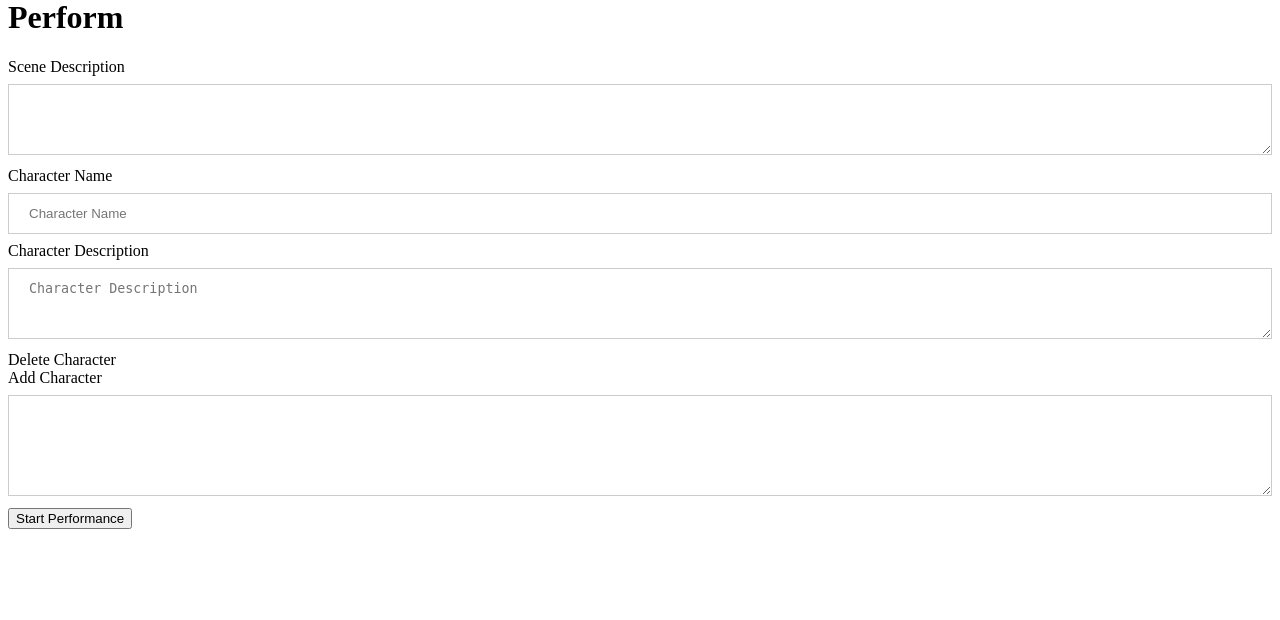
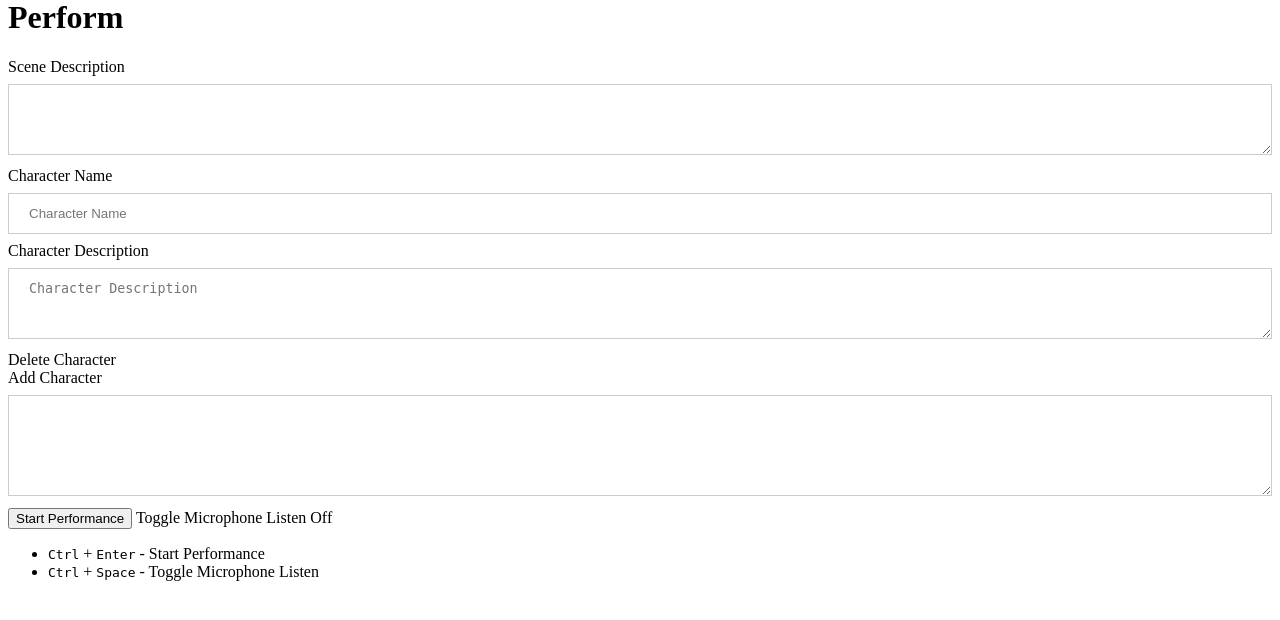
Before and after one commit to cammytown/bot-aukerman-ui, a Django app: page / in a window 1280 px wide. Shown: the part 56-676 px from the top of the page. Run offline with Django 4.2, Linux system fonts and the light colour scheme.

Commit message:
basic front-end features
start database
query status of performance (i.e. get current script)
begin hotkey implementation (start performance, mute mic)

```diff
--- /dev/null
+++ b/src/bot_aukerman_ui/perform/static/perform/bot-aukerman-ui.js
@@ -0,0 +1,16 @@
+window.addEventListener('load', function() {
+	// Add shortcut keys
+	document.addEventListener('keydown', function(e) {
+		// Ctrl + Enter
+		if (e.ctrlKey && e.keyCode == 13) {
+			// Click the start button
+			document.getElementById('start-performance').click();
+		}
+
+		// Ctrl + Space
+		if (e.ctrlKey && e.keyCode == 32) {
+			// Toggle microphone listening
+			document.getElementById('toggle-microphone').click();
+		}
+	});
+});
--- a/src/bot_aukerman_ui/perform/templates/perform/base.html
+++ b/src/bot_aukerman_ui/perform/templates/perform/base.html
@@ -8,6 +8,7 @@
 
 		<link rel="stylesheet" href="{% static 'perform/perform.css' %}">
 		<script src="{% static 'perform/htmx.min.js' %}"></script>
+		<script src="{% static 'perform/bot-aukerman-ui.js' %}"></script>
 
 		{% block head %}{% endblock %}
 	</head>
--- a/src/bot_aukerman_ui/perform/templates/perform/index.html
+++ b/src/bot_aukerman_ui/perform/templates/perform/index.html
@@ -42,12 +42,34 @@
 HOMELESS MAN: A— a talking frog?">
 		</textarea>
 
-		<button type="submit" class="btn btn-primary">
+		<button type="submit" class="btn btn-primary" id="start-performance">
 			Start Performance
 		</button>
+
+		<a
+			class="btn btn-primary"
+			id="toggle-microphone"
+			hx-post="{% url 'toggle_microphone' %}"
+			hx-target="#microphone-status"
+			hx-swap="innerHTML"
+		>
+			Toggle Microphone Listen
+		</a>
+		<span id="microphone-status">Off</span>
 	</form>
 
 	<div id="performance">
 	</div>
+
+	<div id="hotkeys">
+		<ul>
+			<li>
+				<kbd>Ctrl</kbd> + <kbd>Enter</kbd> - Start Performance
+			</li>
+
+			<li>
+				<kbd>Ctrl</kbd> + <kbd>Space</kbd> - Toggle Microphone Listen
+			</li>
+	</div>
 </div>
 {% endblock %}
--- a/src/bot_aukerman_ui/perform/urls.py
+++ b/src/bot_aukerman_ui/perform/urls.py
@@ -11,4 +11,10 @@ urlpatterns = [
          name="delete_character"),
 
     path("start_performance", views.start_performance, name="start_performance"),
+    # path("stop_performance", views.stop_performance, name="stop_performance"),
+    path("get_performance_status",
+         views.get_performance_status,
+         name="get_performance_status"),
+
+    path("toggle_microphone", views.toggle_microphone, name="toggle_microphone"),
 ]
--- a/src/bot_aukerman_ui/perform/views.py
+++ b/src/bot_aukerman_ui/perform/views.py
@@ -1,7 +1,6 @@
 from django.shortcuts import render
 from django.http import HttpResponse
 
-from bot_aukerman import Performance, BotPerformer, HumanPerformer
 from .performance_service import PerformanceService
 
 service = PerformanceService()
@@ -19,49 +18,28 @@ def delete_character(request, character_id):
 def start_performance(request):
     print("Starting performance")
 
-    # Create a Performance
-    model_config = {
-        "model": "gpt2-large"
-        # "model": "gpt2"
-        # "model": "gpt4all-7B-unfiltered", "engine": "llamacpp"
-        # "model": "text-ada-001", "engine": "openai",
-        # "engine": "openai",
-    }
+    #@REVISIT is passing request.POST a good idea?
+    service.start(request.POST)
 
-    # For each character, create a BotPerformer
-    character_names = request.POST.getlist("character_names[]")
-    character_descs = request.POST.getlist("character_descriptions[]")
+    return get_performance_status(request)
 
-    performance = Performance(model_config = model_config,
-                              resume_from_log = False)
+def get_performance_status(request):
+    print("Getting performance status")
 
-    for character_name, character_desc in zip(character_names, character_descs):
-        character = BotPerformer(
-            character_name=character_name,
-            character_desc=character_desc,
-        )
+    status = service.get_status()
 
-        print(f"Adding character {character_name} with description {character_desc}")
+    return render(request, "perform/_performance_status.html", {
+        "script": status["script"],
+        "characters": status["characters"],
+    })
 
-        performance.add_performer(character)
+def toggle_microphone(self):
+    print("Toggling microphone")
 
-    # Add a scene description
-    scene_desc = request.POST.get("scene_description")
-    print(f"Adding scene description {scene_desc}")
-    performance.add_description(scene_desc)
+    assert(service.performance is not None)
 
-    # Add any initial dialogue
-    context = request.POST.get("context")
-    print(f"Adding context {context}")
-    performance.add_dialogue(context)
+    # Toggle microphone
+    service.performance.toggle_microphone_listen()
 
-    # Add a human performer
-    human = HumanPerformer(character_name="Cammy")
-    performance.add_performer(human)
-
-    # Start the performance
-    print("Starting performance")
-
-    service.start(performance)
-
-    return HttpResponse('<div id="performance">Started...</div>')
+    #@REVISIT
+    return HttpResponse("On" if service.performance.is_listening else "Off")
```
Also changed, not shown: src/bot_aukerman_ui/perform/models.py (+6 -3 lines), src/bot_aukerman_ui/perform/performance_service.py (+105 -3 lines), src/bot_aukerman_ui/perform/templates/perform/_performance_status.html (added, +7 -0 lines), src/bot_aukerman_ui/db.sqlite3, src/bot_aukerman_ui/perform/migrations/0001_initial.py (added), src/bot_aukerman_ui/perform/static/perform/perform.css (line endings or trailing spaces), 1 other file.
